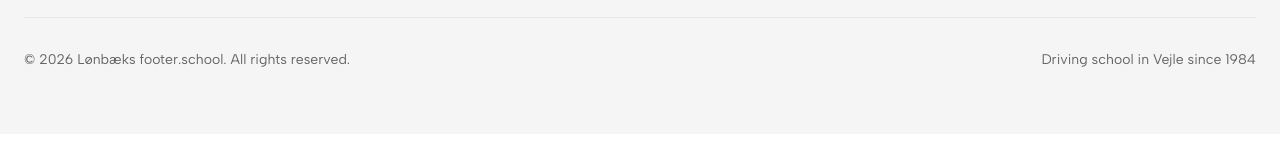
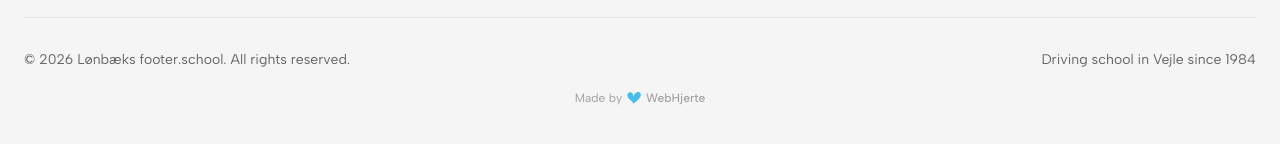
Before and after one commit to Ivan3750/koreskole-react, a Next.js app: page /en/koerekort-b/forloeb in a window 1280 px wide. Shown: the part 4233-4377 px from the top of the page. Built offline with nearby package versions, Linux system fonts and the light colour scheme.

Commit message:
add icon

```diff
--- a/app/components/Footer.tsx
+++ b/app/components/Footer.tsx
@@ -5,7 +5,7 @@ import { Phone, Mail, MapPin } from "lucide-react";
 import { useTranslation } from "react-i18next";
 import { useParams } from "next/navigation";
 import "@/app/i18n";
-
+import WebHjerte from "./WebHjerte";
 const Footer = () => {
   const { t } = useTranslation();
   const params = useParams();
@@ -170,6 +170,7 @@ const Footer = () => {
           </p>
         </div>
       </div>
+      <WebHjerte></WebHjerte>
     </footer>
   );
 };
--- /dev/null
+++ b/app/components/WebHjerte.tsx
@@ -0,0 +1,24 @@
+import w from "@/app/assets/W.png";
+
+const WebHjerte = ({ className = "" }) => {
+  return (
+    <a
+      href="https://webhjerte.dk"
+      target="_blank"
+      rel="noopener noreferrer"
+      className={`flex items-center justify-center gap-1 pt-5 text-xs text-neutral-400 hover:text-neutral-600 transition-colors ${className}`}
+    >
+      <span>Made by</span>
+
+      <img
+        src={w.src}
+        alt="WebHjerte"
+        className="h-4 w-auto opacity-70"
+      />
+
+      <span className="font-medium">WebHjerte</span>
+    </a>
+  );
+};
+
+export default WebHjerte;
```
Also changed, not shown: app/assets/W.png (added).
